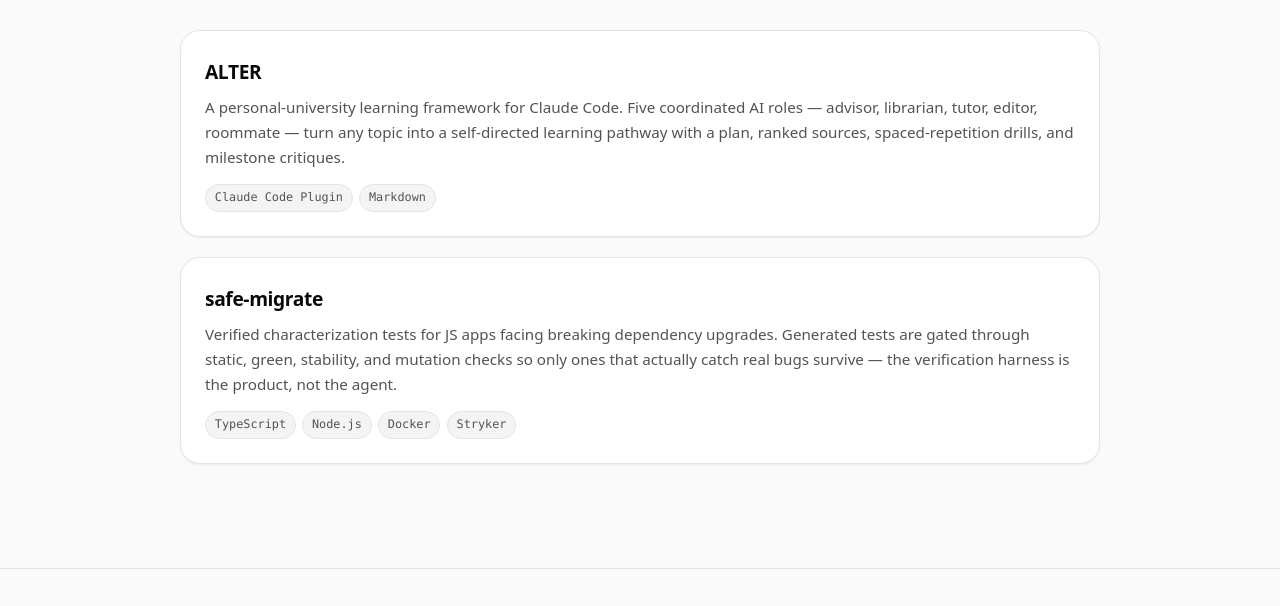
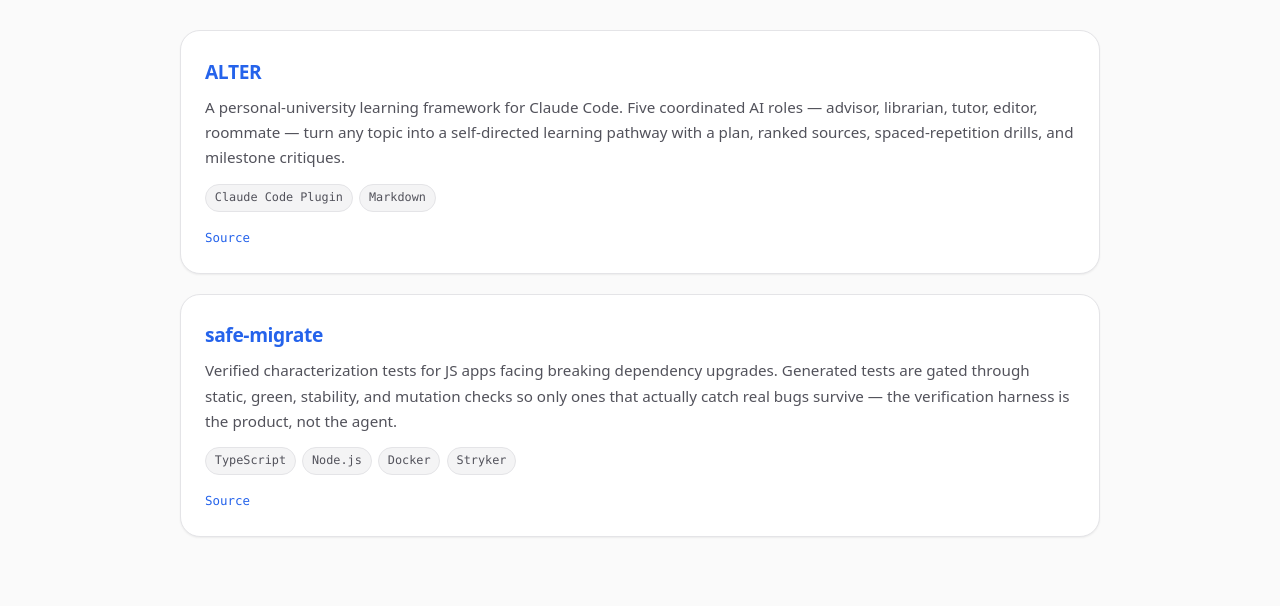
Before and after one commit to dmserrano/dmserrano.github.io, an Astro site: page /projects in a window 1280 px wide. Shown: the part 187-793 px from the top of the page. Built offline with nearby package versions, Linux system fonts and the light colour scheme; Astro itself is replaced by a stand-in of ours.

Commit message:
feat: added article links to projects

```diff
--- a/src/components/ProjectCard.astro
+++ b/src/components/ProjectCard.astro
@@ -6,16 +6,29 @@
 }
 
 const { project } = Astro.props;
+const { title, description, stack, repoUrl, articleUrl } = project.data;
+
+// Prefer the writeup when there is one; fall back to the repo.
+const primaryUrl = articleUrl ?? repoUrl;
+const primaryIsExternal = !articleUrl;
 ---
 
-<article>
-  <a class="post-card" href={project.data.repoUrl} target="_blank" rel="noopener">
-    <h3>{project.data.title}</h3>
-    <p class="post-excerpt">{project.data.description}</p>
-    {project.data.stack.length > 0 && (
-      <div class="tag-list">
-        {project.data.stack.map((s) => <span class="tag">{s}</span>)}
-      </div>
-    )}
-  </a>
+<article class="post-card">
+  <h3>
+    <a
+      href={primaryUrl}
+      target={primaryIsExternal ? '_blank' : undefined}
+      rel={primaryIsExternal ? 'noopener' : undefined}
+    >{title}</a>
+  </h3>
+  <p class="post-excerpt">{description}</p>
+  {stack.length > 0 && (
+    <div class="tag-list">
+      {stack.map((s) => <span class="tag">{s}</span>)}
+    </div>
+  )}
+  <div class="project-links">
+    {articleUrl && <a href={articleUrl}>Article</a>}
+    <a href={repoUrl} target="_blank" rel="noopener">Source</a>
+  </div>
 </article>
--- a/src/content/schema.ts
+++ b/src/content/schema.ts
@@ -21,6 +21,7 @@
   title: z.string(),
   description: z.string(),
   repoUrl: z.string(),
+  articleUrl: z.string().optional(),
   stack: z.array(z.string()).default([]),
   date: z.coerce.date(),
   draft: z.boolean().default(false),
--- a/src/styles/global.css
+++ b/src/styles/global.css
@@ -436,6 +436,14 @@
 
 .post-excerpt { color: var(--muted); margin: 0.75rem 0 0; font-size: 0.95rem; }
 
+.project-links {
+  display: flex;
+  gap: 1.1rem;
+  margin-top: 1rem;
+  font-family: var(--font-mono);
+  font-size: 0.78rem;
+}
+
 .tag-list {
   display: flex;
   gap: 0.4rem;
```
